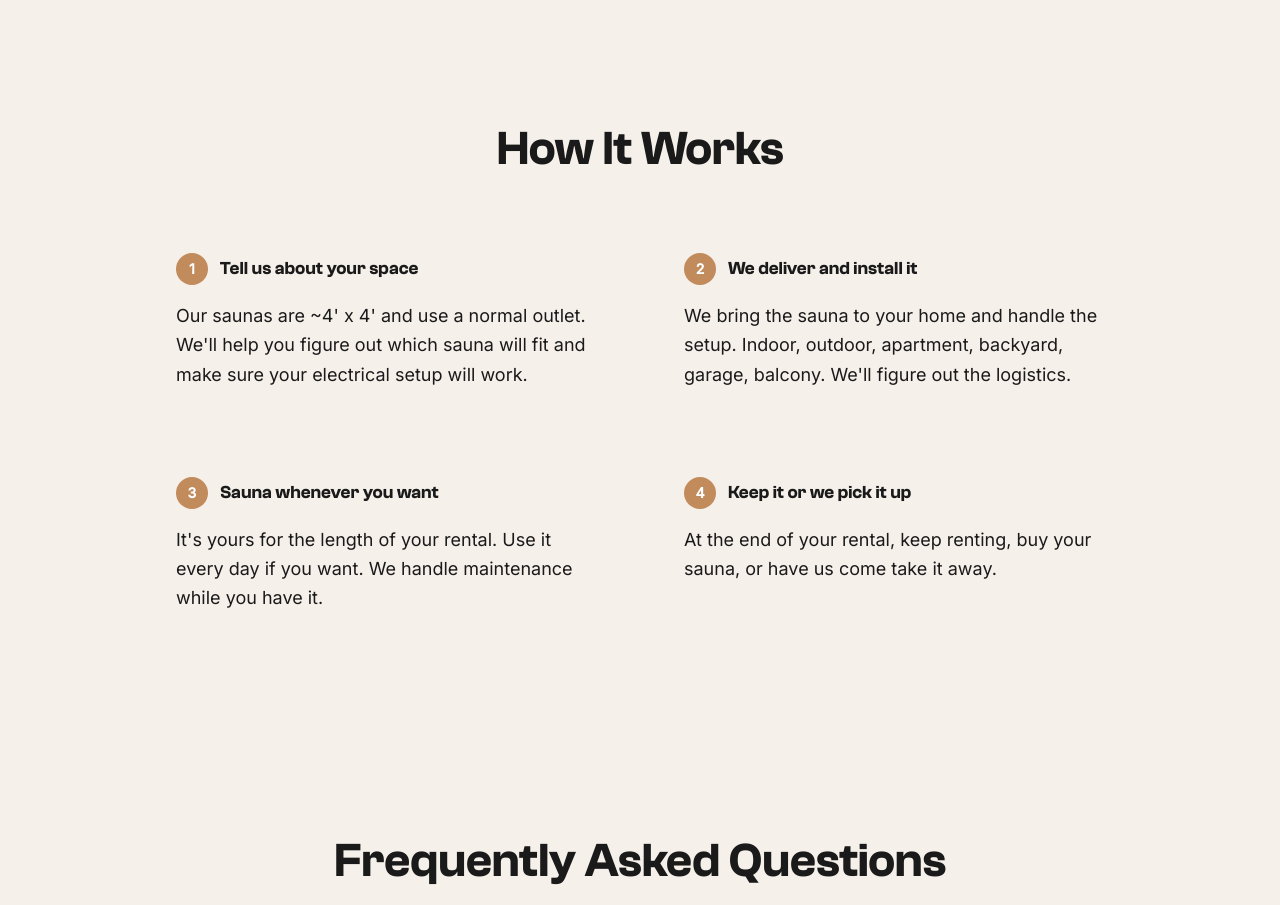
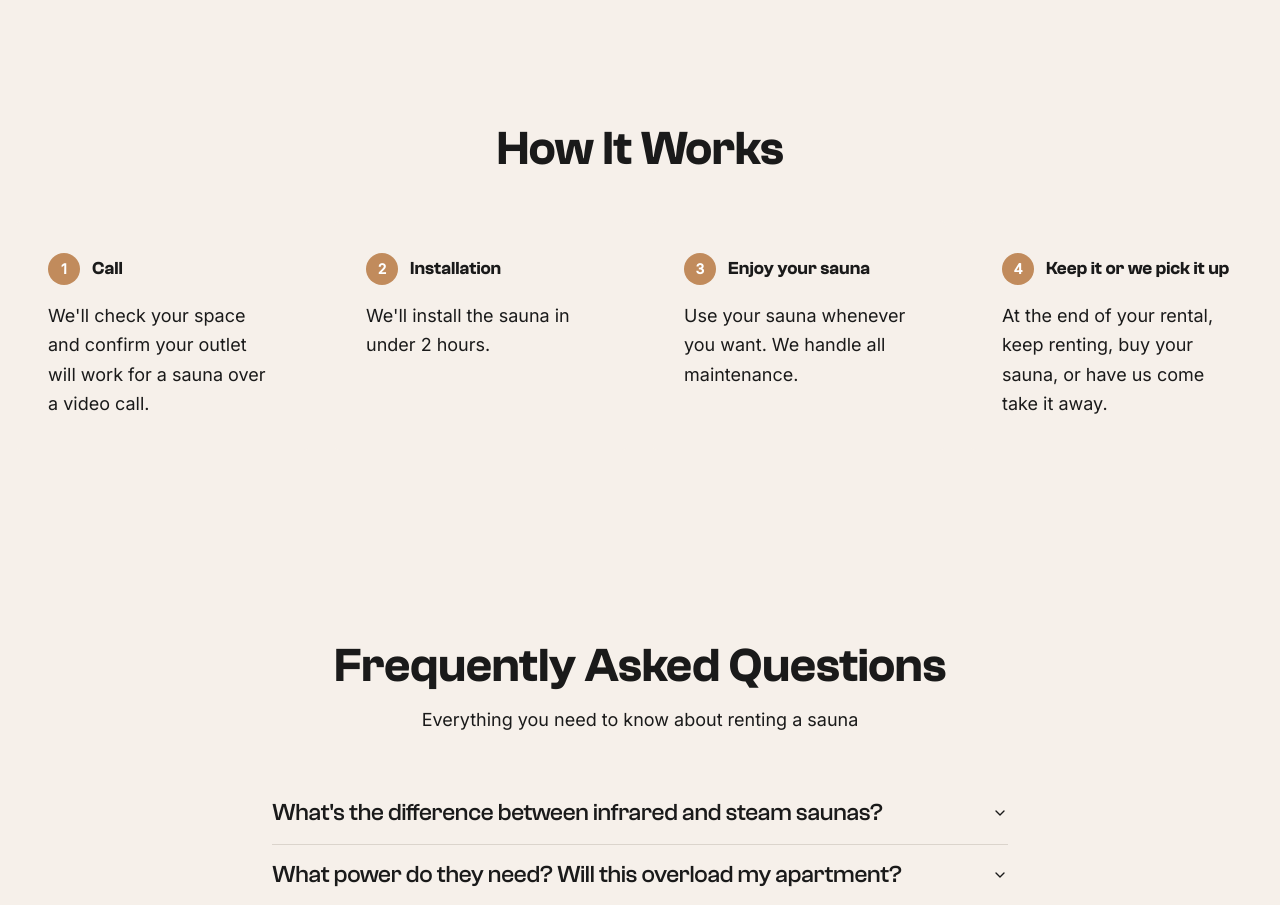
Before and after one commit to aryzach/aryzach.github.io, a React (Vite) app: page /reserve-traditional-landing in a window 1280 px wide. Shown: the part 2980-3885 px from the top of the page. Built offline with nearby package versions, Linux system fonts and the light colour scheme.

Commit message:
Changes
Co-authored-by: aryzach <30701475+aryzach@users.noreply.github.com>

```diff
--- a/src/pages/ReserveTraditionalLanding.tsx
+++ b/src/pages/ReserveTraditionalLanding.tsx
@@ -142,34 +142,34 @@ const LandingGallery = () => (
 
 const HowItWorks = () => (
   <section className="py-16 md:py-24 bg-background">
-    <div className="container mx-auto px-4 max-w-5xl">
+    <div className="container mx-auto px-4">
       <h2 className="text-3xl md:text-5xl font-semibold text-center mb-12 text-foreground">How It Works</h2>
-      <div className="grid grid-cols-1 md:grid-cols-2 gap-6">
+      <div className="grid grid-cols-1 md:grid-cols-4 gap-6">
         <div className="bg-cedar-section rounded-lg p-6 md:p-8">
           <div className="flex items-center gap-3 mb-4">
             <span className="flex items-center justify-center w-8 h-8 rounded-full bg-primary text-primary-foreground font-semibold text-sm">1</span>
-            <h4 className="font-semibold text-lg text-foreground">Tell us about your space</h4>
+            <h4 className="font-semibold text-lg text-foreground">Call</h4>
           </div>
           <p className="text-muted-foreground leading-relaxed">
-            Our saunas are ~4' x 4' and use a normal outlet. We'll help you figure out which sauna will fit and make sure your electrical setup will work.
+            We'll check your space and confirm your outlet will work for a sauna over a video call.
           </p>
         </div>
         <div className="bg-cedar-section rounded-lg p-6 md:p-8">
           <div className="flex items-center gap-3 mb-4">
             <span className="flex items-center justify-center w-8 h-8 rounded-full bg-primary text-primary-foreground font-semibold text-sm">2</span>
-            <h4 className="font-semibold text-lg text-foreground">We deliver and install it</h4>
+            <h4 className="font-semibold text-lg text-foreground">Installation</h4>
           </div>
           <p className="text-muted-foreground leading-relaxed">
-            We bring the sauna to your home and handle the setup. Indoor, outdoor, apartment, backyard, garage, balcony. We'll figure out the logistics.
+            We'll install the sauna in under 2 hours.
           </p>
         </div>
         <div className="bg-cedar-section rounded-lg p-6 md:p-8">
           <div className="flex items-center gap-3 mb-4">
             <span className="flex items-center justify-center w-8 h-8 rounded-full bg-primary text-primary-foreground font-semibold text-sm">3</span>
-            <h4 className="font-semibold text-lg text-foreground">Sauna whenever you want</h4>
+            <h4 className="font-semibold text-lg text-foreground">Enjoy your sauna</h4>
           </div>
           <p className="text-muted-foreground leading-relaxed">
-            It's yours for the length of your rental. Use it every day if you want. We handle maintenance while you have it.
+            Use your sauna whenever you want. We handle all maintenance.
           </p>
         </div>
         <div className="bg-cedar-section rounded-lg p-6 md:p-8">
```
